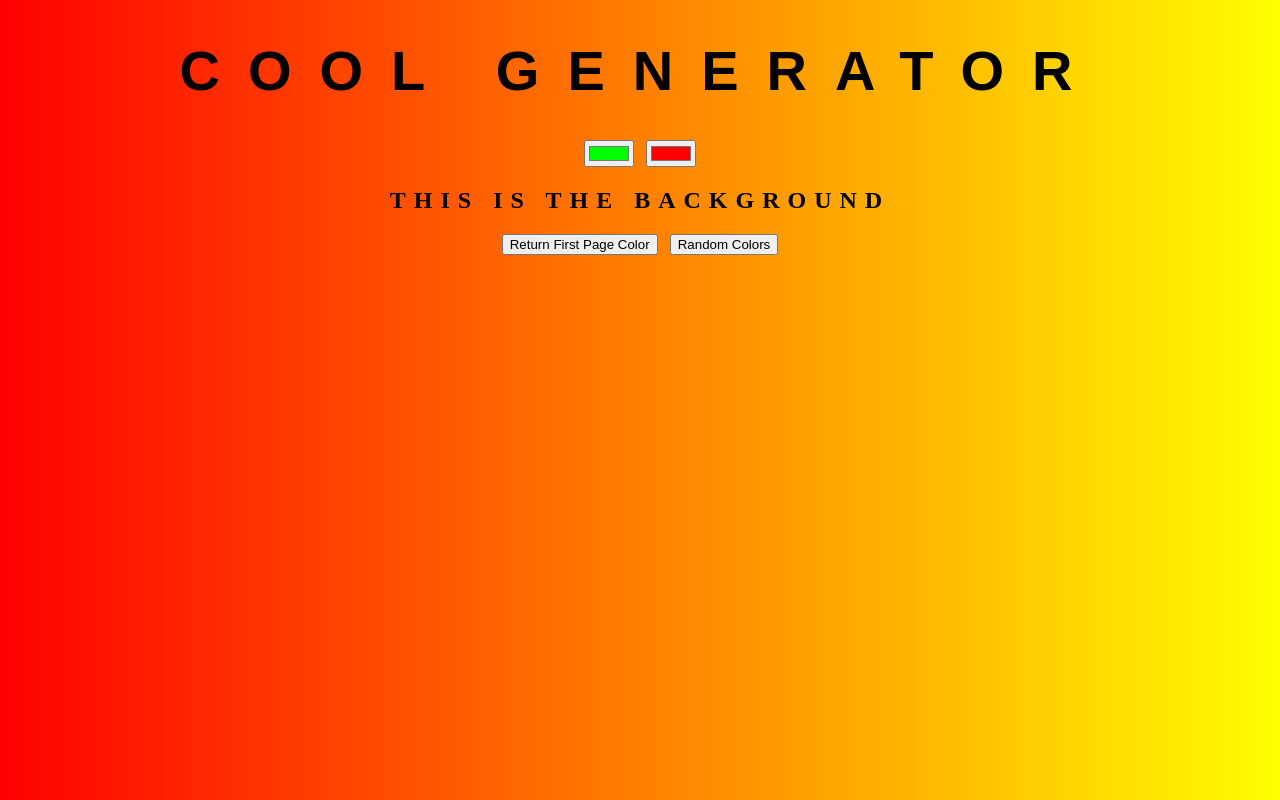
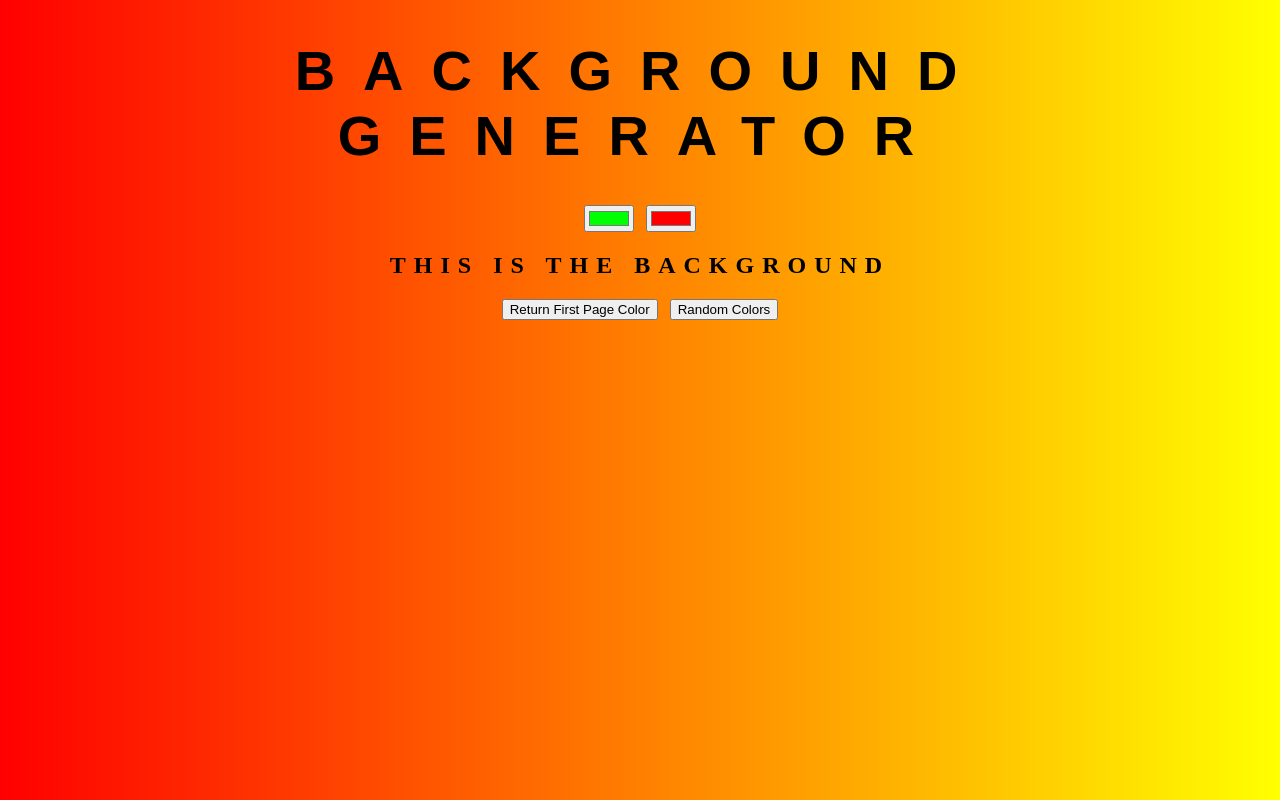
Before and after one commit to srkngrr/background-generator, a plain HTML site: page index.html in a window 1280 px wide. Drawn offline with Linux system fonts and the light colour scheme.

Commit message:
Changed title

```diff
--- a/index.html
+++ b/index.html
@@ -1,11 +1,11 @@
 <!DOCTYPE html>
 <html>
 <head>
-	<title>Cool Background</title>
+	<title>Background Generator</title>
 	<link rel="stylesheet" type="text/css" href="style.css">
 </head>
 <body id="gradient">
-	<h1>Cool Generator</h1>
+	<h1>Background Generator</h1>
 	<input class="color1" type="color" name="color1" value="#00ff00">
 	<input class="color2" type="color" name="color2" value="#ff0000">
 	<h2>This is the Background</h2>
```
